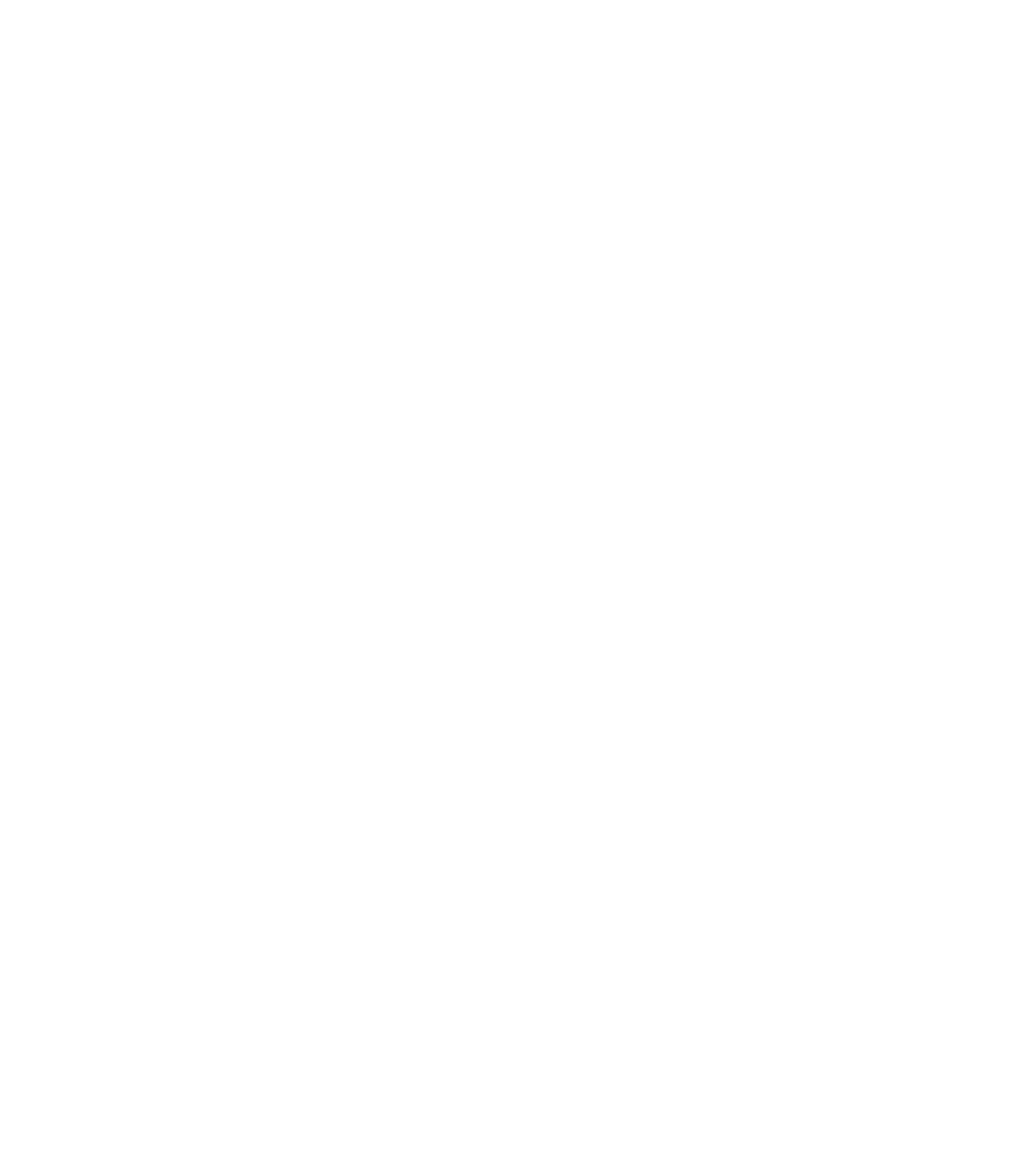
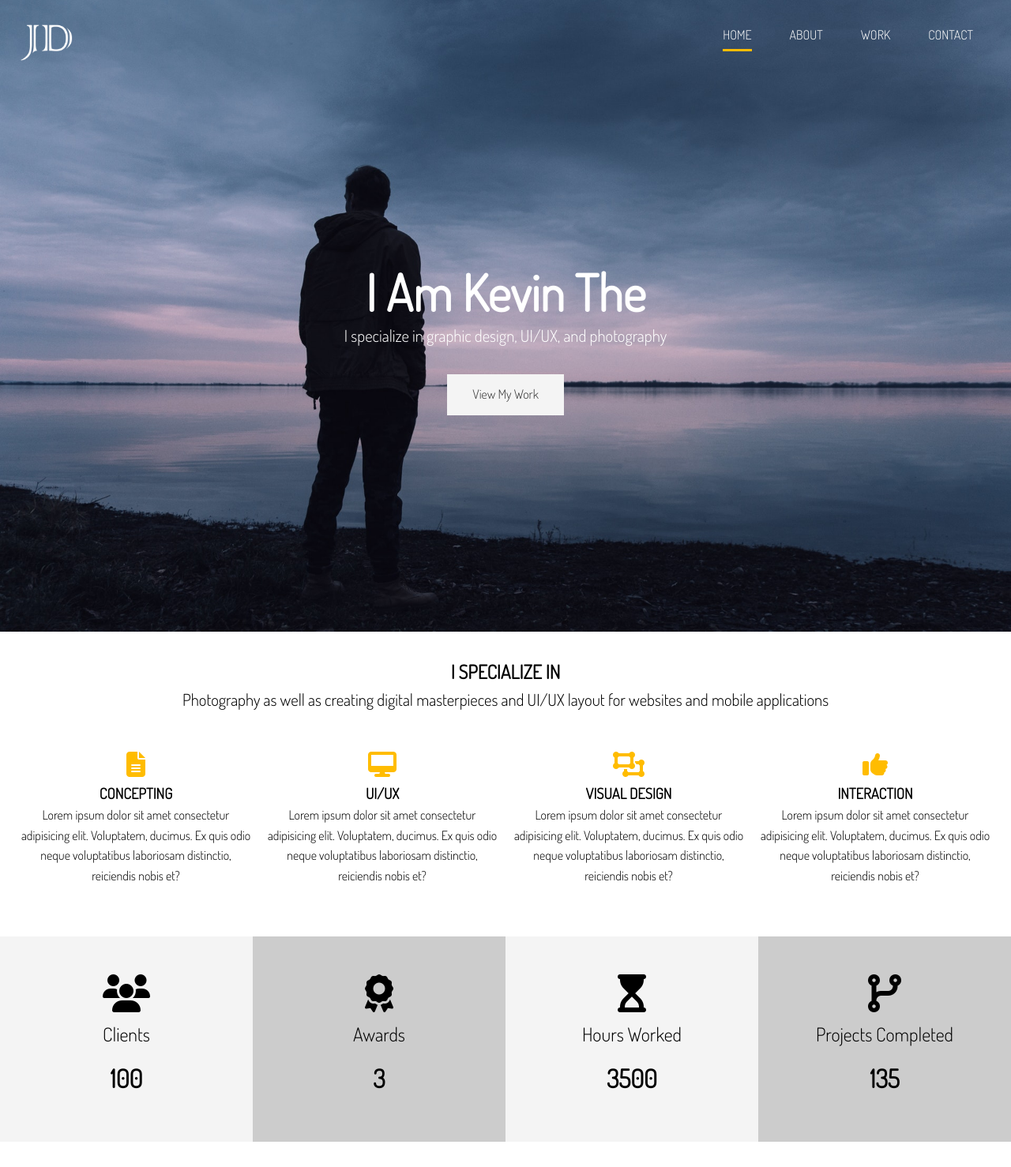
Before and after one commit to kevinmitchell36/new_website, a website: page dist/index.html in a window 1280 px wide. Shown: the whole page at 79% size. Before the commit the page ends 800 px from the top, so only its background shows below. Drawn offline with Linux system fonts and the light colour scheme.

Commit message:
Add nav/showcase/specialize

```diff
--- a/scss/_config.scss
+++ b/scss/_config.scss
@@ -4,4 +4,4 @@ $main-color: #ffbc00;
 $light-color: #f4f4f4;
 $medium-color: #ccc;
 $dark-color: #333;
-$bg-image: url('../img/showcase/jpg');
+$bg-image: url('../img/showcase.jpg');
--- /dev/null
+++ b/scss/_utilities.scss
@@ -0,0 +1,80 @@
+.container {
+  max-width: $website-width;
+  padding: 0 1.5rem;
+  margin: auto;
+  overflow: hidden;
+}
+
+
+// Buttons
+%btn-shared {
+  display: inline-block;
+  padding: 0.8rem 2rem;
+  transition: all 0.5s;
+  border: none;
+  cursor: pointer;
+}
+
+.btn {
+  &-main {
+    @extend %btn-shared;
+    color: #333;
+    background-color: $main-color;
+  }
+  &-light {
+    @extend %btn-shared;
+    color: #333;
+    background-color: $light-color;
+  }
+  &-dark {
+    @extend %btn-shared;
+    color: #f4f4f4;
+    background-color: $dark-color;
+  }
+}
+
+button[class^='btn-']:hover,
+a[class^='btn-']:hover,
+input[class^='btn-']:hover {
+  background-color: $main-color;
+}
+
+.lead {
+  font-size: 1.3rem;
+  margin-bottom: 2rem;
+}
+
+.text-center {
+  text-align: center;
+}
+
+// Padding
+.py {
+  &-1 {
+    padding: 1rem 0rem;
+  }
+  &-2 {
+    padding: 2rem 0rem;
+  }
+  &-3 {
+    padding: 3rem 0rem;
+  }
+  &-4 {
+    padding: 4rem 0rem;
+  }
+}
+
+.my {
+  &-1 {
+    margin: 1rem 0rem;
+  }
+  &-2 {
+    margin: 2rem 0rem;
+  }
+  &-3 {
+    margin: 3rem 0rem;
+  }
+  &-4 {
+    margin: 4rem 0rem;
+  }
+}
--- a/scss/main.scss
+++ b/scss/main.scss
@@ -1,4 +1,5 @@
 @import 'config';
+@import 'utilities';
 
 * {
   margin: 0;
@@ -14,6 +15,7 @@ body {
 a {
   text-decoration: none;
   color: $dark-color;
+  cursor: pointer;
 }
 
 ul {
@@ -27,3 +29,119 @@ h2, h3, h4 {
 img {
   width: 100%;
 }
+// Logo
+
+#logo {
+  width: 70px;
+  height:70px;
+  color: #fff;
+  text-transform: uppercase;
+}
+
+//Main Nav
+#main-nav {
+  display: flex;
+  justify-content: space-between;
+  padding-top: 1rem;
+
+  ul {
+    display: flex;
+  }
+
+  li {
+    padding: 1rem 1.5rem;
+  }
+
+  a {
+    text-decoration: none;
+    color: #fff;
+    text-transform: uppercase;
+    border-bottom: 3px transparent solid;
+    padding-bottom: 0.5rem;
+    transition: border-color 0.5s;
+    cursor: pointer;
+
+    &:hover {
+      border-color: $medium-color;
+    }
+
+    &.current {
+      border-color: $main-color;
+    }
+  }
+}
+
+//Header
+
+#header {
+  &-home {
+    background: $bg-image no-repeat center right / cover;
+    height: 100vh;
+    color: #fff;
+
+    //Header Content
+    .header-content {
+      text-align: center;
+      padding-top: 20%;
+
+      h1 {
+        font-size: 4rem;
+        line-height: 1.2;
+      }
+    }
+  }
+
+  // &-inner {
+
+  // }
+}
+
+// Home Sections
+#home {
+  // Home Section A
+  &-a {
+    .specials {
+      margin-top: 3rem;
+      display: grid;
+      grid-gap: 1rem;
+      grid-template-columns: repeat(4, 1fr);
+
+      .fas {
+        color: $main-color;
+        padding-bottom: 0.4rem;
+      }
+    }
+  }
+  // Home Section B
+  &-b {
+    .stats {
+      display: grid;
+      grid-template-columns: repeat(4, 1fr);
+
+      li {
+        line-height: 2;
+
+        &.stats-title {
+          font-size: 1.5rem;
+        }
+
+        &.stats-number {
+          font-size: 2rem;
+          font-weight: bold;
+        }
+      }
+
+      div {
+        padding: 3rem;
+
+        &:nth-child(odd) {
+          background: $light-color
+        }
+
+        &:nth-child(even) {
+          background: $medium-color
+        }
+      }
+    }
+  }
+}
```
Also changed, not shown: dist/css/main.css, dist/index.html, 1 other file.
